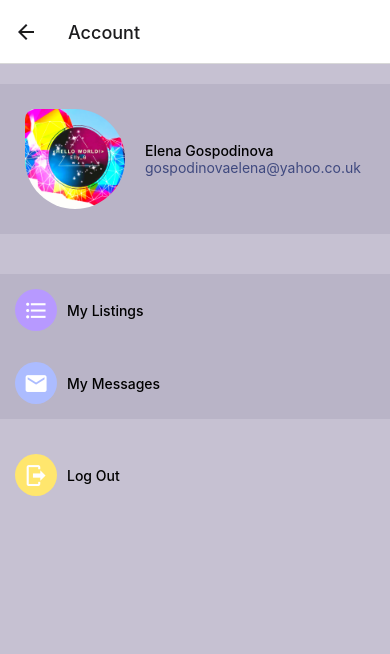
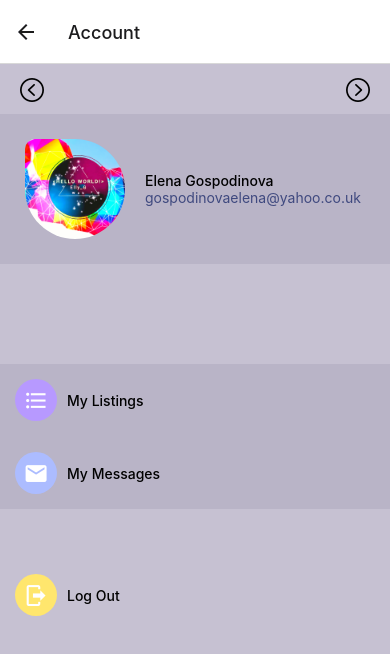
Before and after one commit to ElenaGospodinova/Local-Sales-App, a React Native app in the folder Local-Sales/: screen /Account in a window 390 px wide. Shown: the top 654 px of the page. Built offline with nearby package versions, Linux system fonts and the light colour scheme.

Commit message:
Input screen set up

```diff
--- a/Local-Sales/App.js
+++ b/Local-Sales/App.js
@@ -9,7 +9,7 @@ import Items from './screens/Items';
 import ListingDetailsScreen from './screens/ListingDetailsScreen';
 import MessagesScreen from './screens/MessagesScreen';
 import AccountScreen from './screens/AccountScreen';
-
+import InputScreen from './screens/InputScreen';
 
 
 const Stack = createNativeStackNavigator();
@@ -25,6 +25,7 @@ function App() {
           <Stack.Screen name="Listing" component={ListingDetailsScreen} />
           <Stack.Screen name="Messages" component={MessagesScreen} />
           <Stack.Screen name="Account" component={AccountScreen} />
+          <Stack.Screen name="Input" component={InputScreen} />
         </Stack.Navigator>
       </NavigationContainer>
    </GestureHandlerRootView>
--- a/Local-Sales/screens/AccountScreen.js
+++ b/Local-Sales/screens/AccountScreen.js
@@ -1,6 +1,8 @@
-import { View } from 'react-native'
 import React from 'react'
-import { FlatList, StyleSheet } from 'react-native'
+
+import { FlatList, StyleSheet, TouchableOpacity, View } from 'react-native'
+import { useNavigation } from '@react-navigation/native';
+import AntDesign from 'react-native-vector-icons/AntDesign';
 
 import ListSeparator from '../app/assets/components/ListSeparator'
 import Screen from '../app/assets/components/Screen'
@@ -31,8 +33,23 @@ const menuItems = [
 
 
 function AccountScreen(props) {
+
+    const navigation = useNavigation();
+
+    const navigateTo = (screenName) => {
+    navigation.navigate(screenName);
+    };
+
+
   return (
     <Screen>
+    <TouchableOpacity style={styles.next} onPress={() => navigateTo('Input')}>
+        <AntDesign name="rightcircleo" size={24} color="black" />
+      </TouchableOpacity>
+      <TouchableOpacity style={styles.back} onPress={() => navigateTo('Home')}>
+        <AntDesign name="leftcircleo" size={24} color="black" />
+      </TouchableOpacity>
+
         <View style={styles.container}>
       {/* <Icon
         name='email'
@@ -76,10 +93,20 @@ function AccountScreen(props) {
 
 const styles = StyleSheet.create({
     container:{
-        marginVertical: 20,
+        marginVertical: 50,
         backgroundColor:colors.lightGray,
 
     },
+    next: {
+        position: 'absolute',
+        top: 13,
+        right: 20,
 
+    },
+    back: {
+        position: 'absolute',
+        top: 13,
+        left: 20,
+    },
 })
 export default AccountScreen;
--- /dev/null
+++ b/Local-Sales/screens/InputScreen.js
@@ -0,0 +1,26 @@
+
+import React, { useState } from 'react'
+import { TextInput, Text } from 'react-native'
+
+import colors from '../app/assets/config/colors'
+import Screen from '../app/assets/components/Screen'
+
+export default function InputScreen() {
+const [firstName, setFirstName] = useState(' ');
+
+  return (
+    <Screen>
+        <Text>{firstName}</Text>
+      <TextInput
+        onChangeText={(text) => setFirstName(text)}
+        style={{
+            margin: 23,
+            borderBottomColor:colors.color,
+            borderBottomWidth: 1,
+        }}
+        placeholder="First Name"
+
+        />
+    </Screen>
+  )
+}
--- a/Local-Sales/screens/ListingDetailsScreen.js
+++ b/Local-Sales/screens/ListingDetailsScreen.js
@@ -2,8 +2,8 @@ import React from 'react';
 import { View, Image, StyleSheet, TouchableOpacity, Text } from 'react-native';
 import { useNavigation } from '@react-navigation/native';
 import AntDesign from 'react-native-vector-icons/AntDesign';
+import colors from '../app/assets/config/colors';
 
-import colors from '../app/assets/config/colors';
 import ListItem from '../app/assets/components/ListItem';
 
 function ListingDetailsScreen(props) {
```
Also changed, not shown: Local-Sales/screens/MessagesScreen.js (+5 -4 lines).
